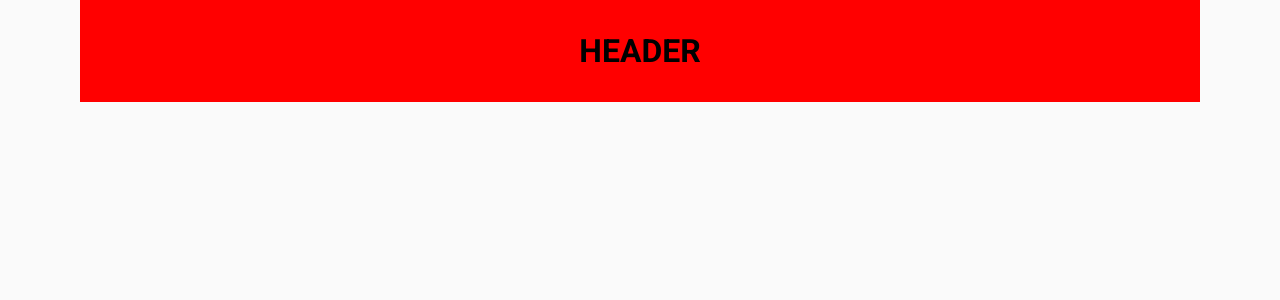
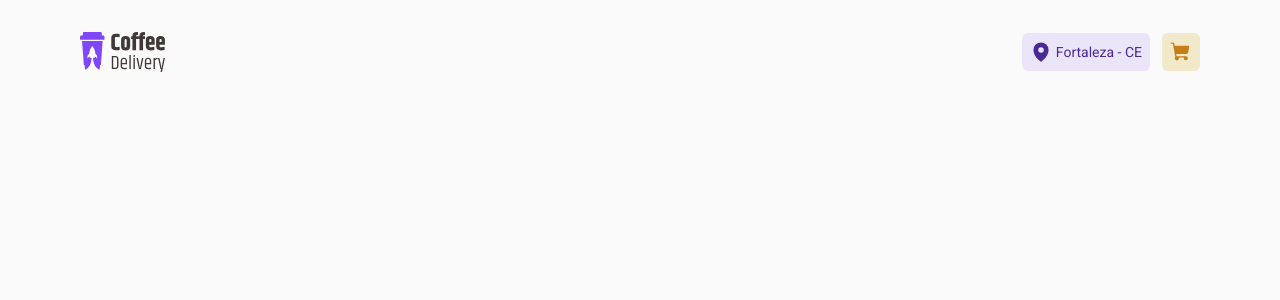
Before and after one commit to milsucruz/coffee-delivery-ts, a React (Vite) app: page / in a window 1280 px wide. Shown: the top 300 px of the page. Built offline with nearby package versions, Linux system fonts and the light colour scheme.

Commit message:
Header styles

```diff
--- a/package.json
+++ b/package.json
@@ -10,6 +10,7 @@
     "preview": "vite preview"
   },
   "dependencies": {
+    "phosphor-react": "^1.4.1",
     "react": "^18.2.0",
     "react-dom": "^18.2.0",
     "react-router-dom": "^6.11.2",
--- a/src/components/Header/index.tsx
+++ b/src/components/Header/index.tsx
@@ -1,9 +1,23 @@
-import { HeaderContainer } from './styles'
+import logo from '../../assets/Logo.svg'
+import { HeaderContainer, HeaderNav, LocationBtn, CartBtn } from './styles'
+
+import { MapPin, ShoppingCart } from 'phosphor-react'
 
 export function Header() {
   return (
     <HeaderContainer>
-      <h1>HEADER</h1>
+      <img src={logo} alt="" />
+
+      <HeaderNav>
+        <LocationBtn>
+          <MapPin size={22} weight="fill" />
+          <span>Fortaleza - CE</span>
+        </LocationBtn>
+        <CartBtn>
+          {/* {cartQuantity >= 1 && <span>{cartQuantity}</span>} */}
+          <ShoppingCart size={22} weight="fill" />
+        </CartBtn>
+      </HeaderNav>
     </HeaderContainer>
   )
 }
--- a/src/components/Header/styles.ts
+++ b/src/components/Header/styles.ts
@@ -1,11 +1,90 @@
 import styled from 'styled-components'
 
 export const HeaderContainer = styled.header`
-  width: 100%;
-  background: red;
-  padding: 2rem;
-
   display: flex;
   align-items: center;
-  justify-content: center;
+  justify-content: space-between;
+  padding: 2rem 0;
+
+  background: ${(props) => props.theme.background};
+
+  position: sticky;
+  top: 0;
+  left: 0;
+  z-index: 5;
 `
+
+export const HeaderNav = styled.nav`
+  display: flex;
+  align-items: center;
+  gap: 0.75rem;
+
+  > button {
+    display: flex;
+    align-items: center;
+
+    padding: 0.5rem;
+    border: none;
+    border-radius: 6px;
+
+    cursor: pointer;
+
+    transition: background 0.2s;
+  }
+`
+
+export const LocationBtn = styled.button`
+  gap: 0.25rem;
+
+  background: ${(props) => props.theme['purple-light']};
+
+  > span {
+    color: ${(props) => props.theme['purple-dark']};
+    font-size: 0.875rem;
+  }
+
+  > svg {
+    color: ${(props) => props.theme['purple-dark']};
+  }
+
+  &:hover {
+    background: ${(props) => props.theme['purple-dark']};
+
+    > span {
+      color: ${(props) => props.theme['purple-light']};
+      font-size: 0.875rem;
+    }
+
+    > svg {
+      color: ${(props) => props.theme['purple-light']};
+    }
+  }
+`
+
+export const CartBtn = styled.button`
+  background-color: ${(props) => props.theme['yellow-light']};
+  color: ${(props) => props.theme['yellow-dark']};
+
+  > span {
+    position: absolute;
+    width: 1.25rem;
+    height: 1.25rem;
+    border-radius: 50%;
+    top: calc(2.7rem / 2);
+    right: calc(-1rem / 2);
+
+    display: flex;
+    align-items: center;
+    justify-content: center;
+
+    font-size: 0.75rem;
+    font-weight: 700;
+    color: ${(props) => props.theme.white};
+    background: ${(props) => props.theme['yellow-dark']};
+  }
+
+  &:hover {
+    background-color: ${(props) => props.theme['yellow-dark']};
+    color: ${(props) => props.theme['yellow-light']};
+  }
+`
```
Also changed, not shown: 1 other file (tests, documents, lock files or other folders).
